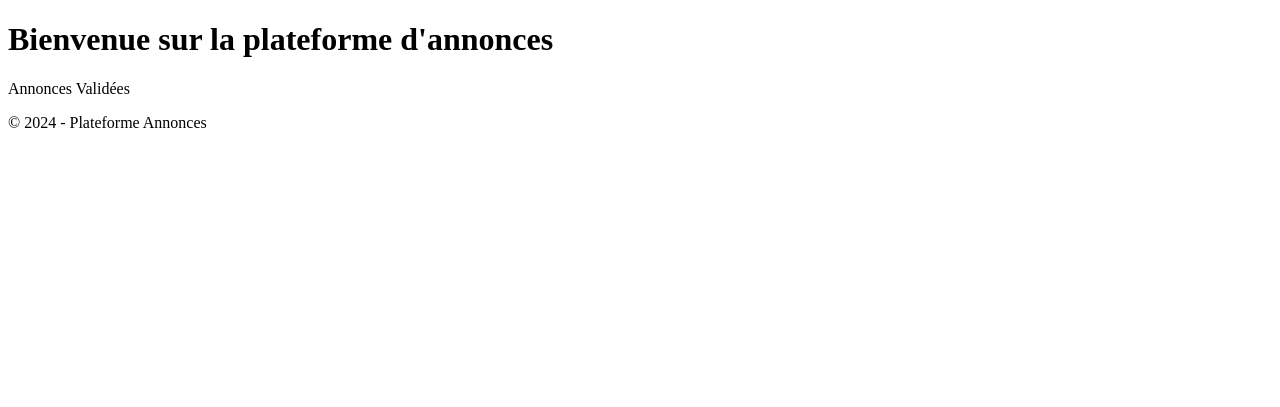
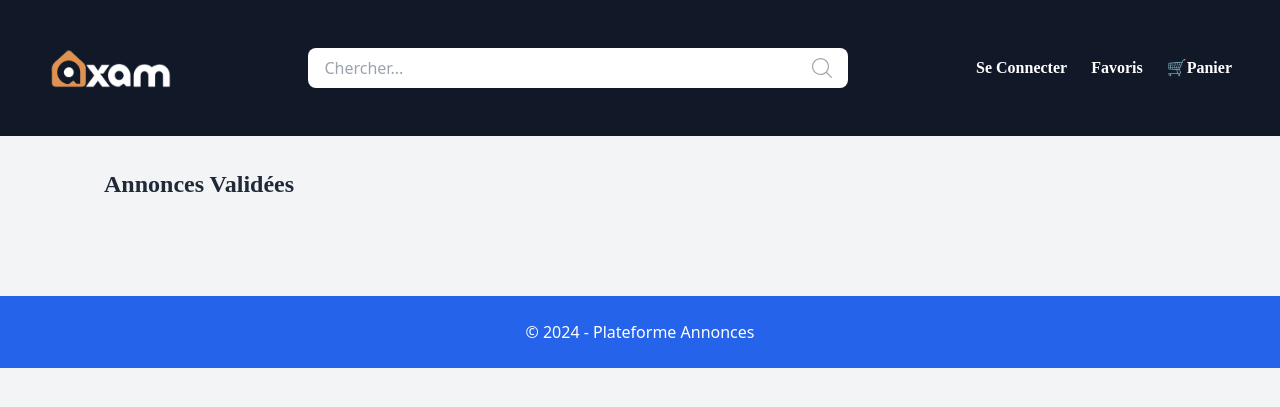
Before and after one commit to ahmedouvadel/Plateforme_announce, a Django app: page /annonces/validees/ in a window 1280 px wide. Shown: the top 407 px of the page. Run offline with Django 5.2, Linux system fonts and the light colour scheme; data that the repository does not hold is empty; some libraries are stand-ins or nearby versions.

Commit message:
add navbar

```diff
--- a/palteforme_announce/announces/templates/liste_annonces.html
+++ b/palteforme_announce/announces/templates/liste_annonces.html
@@ -5,41 +5,45 @@
 {% block content %}
   <div class="flex flex-col gap-8">
     <div class="mx-20">
-          <span class=" text-2xl font-semibold font-['Poppins']">Annonces Validées</span>
+      <span class="text-2xl font-semibold font-['Poppins']">Annonces Validées</span>
     </div>
-    <div class="flex flex-row w-full items-stretch justify-start  px-20 text-left  text-black font-['Poppins'] flex-wrap  ">
+
+    <div class="flex flex-wrap w-full justify-start px-20 text-black font-['Poppins'] gap-8">
       {% for annonce in annonces %}
-           <div class="relative flex flex-col items-center gap-2 px-5 py-3 w-[18rem] rounded-2xl shadow-2xl w-xs *:hover:cursor-pointer transition-all duration-500 ease-in-out transform hover:-translate-y-2 hover:scale-110 hover:border-2 hover:border-[#F7A400]" >
+        <div class="relative flex flex-col items-center h-auto gap-2 px-5 py-3 w-[18rem] rounded-2xl shadow-2xl hover:cursor-pointer transition-all duration-500 ease-in-out transform hover:-translate-y-2 hover:scale-110 hover:border-2 hover:border-[#F7A400]">
           {% if annonce.image %}
-               <div class="p-2">
-                   <img src="{{ annonce.image.url }}" alt="Image de l'annonce" class="rounded-8xs w-full h-[10.25rem] cover object-cover">
+            <div class="p-2 w-full">
+              <img src="{{ annonce.image.url }}" alt="Image de l'annonce" class="rounded-8xs w-full h-[10.25rem] object-cover">
             </div>
           {% endif %}
-                <div class="flex flex-col items-start">
+
+          <div class="flex flex-col items-start w-full">
             <div class="flex flex-row gap-1">
-                        <span class="text-[#3A3541] font-semibold font-['Poppins']">Titre : </span>
-                        <span class="text-[#3A3541] font-light font-['Poppins']">{{ annonce.titre }}</span>
+              <span class="text-[#3A3541] font-semibold">Titre :</span>
+              <span class="text-[#3A3541] font-light">{{ annonce.titre }}</span>
             </div>
+
             <div class="flex flex-row items-center gap-1">
-                   <span class="text-[#3A3541] font-semibold font-['Poppins']">Prix : </span>
-                   <span class="text-[#3A3541] font-light font-['Poppins']"> {{ annonce.prix }} €</span>
+              <span class="text-[#3A3541] font-semibold">Prix :</span>
+              <span class="text-[#3A3541] font-light">{{ annonce.prix }} €</span>
             </div>
+
             <div class="flex flex-row items-center gap-1">
-                    <span class="text-[#3A3541] font-semibold font-['Poppins']">Catégorie : </span>
-                    <span class="text-[#3A3541] font-light font-['Poppins']">{{ annonce.categorie.titre }}</span>
+              <span class="text-[#3A3541] font-semibold">Catégorie :</span>
+              <span class="text-[#3A3541] font-light">{{ annonce.categorie.titre }}</span>
             </div>
-                <div class="flex flex-row justify-center items-center gap-1">
-                    <span class="text-[#3A3541] font-semibold font-['Poppins']">Description : </span>
-                    <span class="text-[#3A3541] font-light font-['Poppins']">{{ annonce.description }}</span>
+
+            <div class="flex flex-row justify-start items-center gap-1">
+              <span class="text-[#3A3541] font-semibold">Description :</span>
+              <span class="text-[#3A3541] font-light">{{ annonce.description }}</span>
             </div>
+
             <div class="rounded-md bg-[#F7A400] w-[6.75rem] h-8 flex items-center justify-center gap-1 mt-3 cursor-pointer">
-          <span class=" text-sm font-light text-white font-['Poppins'] ">Voir détail</span>
+              <span class="text-sm font-light text-white">Voir détail</span>
             </div>
           </div>
         </div>
-            <div>
       {% endfor %}
     </div>
   </div>
-  </div>
 {% endblock %}
--- a/palteforme_announce/palteforme_announce/settings.py
+++ b/palteforme_announce/palteforme_announce/settings.py
@@ -55,11 +55,13 @@
 ]
 
 ROOT_URLCONF = "palteforme_announce.urls"
+STATIC_URL = '/static/'
+STATICFILES_DIRS = [os.path.join(BASE_DIR, "static")]
 
 TEMPLATES = [
     {
         "BACKEND": "django.template.backends.django.DjangoTemplates",
-        'DIRS': [os.path.join(BASE_DIR, 'templates')],  # Ajout du dossier templates
+        'DIRS': [os.path.join(BASE_DIR,'theme', 'templates')],  # Ajout du dossier templates
         "APP_DIRS": True,
         "OPTIONS": {
             "context_processors": [
--- a/palteforme_announce/theme/templates/base.html
+++ b/palteforme_announce/theme/templates/base.html
@@ -4,6 +4,7 @@
 <head>
     <meta charset="UTF-8">
     <meta name="viewport" content="width=device-width, initial-scale=1.0">
+    <link href="https://stackpath.bootstrapcdn.com/bootstrap/5.1.0/css/bootstrap.min.css" rel="stylesheet">
     <title>{% block title %}Plateforme Annonces{% endblock %}</title>
     <script src="https://cdn.tailwindcss.com"></script>
 </head>
@@ -11,11 +12,38 @@
 <body class="bg-gray-100 text-gray-800 bg-[#F7A400]">
 
     <!-- Header -->
-    <header class="bg-blue-600 text-white py-6 shadow-md bg-[#F7A400]">
-        <div class="container mx-auto px-4">
-            <h1 class="text-3xl font-bold">Bienvenue sur la plateforme d'annonces</h1>
-        </div>
-    </header>
+    <nav class="bg-gray-900 text-white py-5 px-6">
+  <div class="container mx-auto flex items-center justify-between px-6">
+
+    <!-- Logo -->
+    <a href="#" class="flex items-center text-2xl font-bold">
+{% load static %}
+<img src="{% static 'assets/logo.png' %}" alt="Logo" class="h-10 mr-2">
+    </a>
+
+    <!-- Search Bar -->
+    <div class="flex-1 mx-32">
+      <div class="relative items-center">
+        <input type="text" placeholder="Chercher..." class="w-full py-2 pl-4 pr-10 rounded-lg text-gray-800">
+        <button class="absolute right-2 top-2.5 text-orange-500">
+          <img src="{% static 'assets/search.svg' %}" alt="Logo" class="h-5 mr-2">
+        </button>
+      </div>
+    </div>
+    <!-- Icons -->
+    <div class="flex space-x-6 items-center font-semibold hover:cursor-pointer  font-['Poppins']">
+        <div  class="group relative text-gray-800 text-white transition-all duration-500 ease-in-out transform hover:-translate-2 hover:scale-110 ">Se Connecter
+        <div class="absolute left-0 bottom-0 w-0 h-[2px] bg-orange-500 transition-all duration-500 group-hover:w-full"></div>
+      </div>
+        <div  class="group relative text-gray-800 text-white transition-all duration-500 ease-in-out transform hover:-translate-2 hover:scale-110  ">Favoris
+        <div class="absolute left-0 bottom-0 w-0 h-[2px] bg-orange-500 transition-all duration-500 group-hover:w-full"></div>
+      </div>
+        <div  class="group relative text-gray-800 text-white transition-all duration-500 ease-in-out transform hover:-translate-2 hover:scale-110  ">🛒Panier
+        <div class="absolute left-0 bottom-0 w-0 h-[2px] bg-orange-500 transition-all duration-500 group-hover:w-full"></div>
+      </div>
+    </div>
+  </div>
+</nav>
 
     <!-- Main Content -->
     <main class="container mx-auto px-4 py-8">
@@ -28,6 +56,10 @@
             <p>&copy; 2024 - Plateforme Annonces</p>
         </div>
     </footer>
+<!-- Scripts JavaScript de Bootstrap -->
+<script src="https://code.jquery.com/jquery-3.6.0.min.js"></script>
+<script src="https://cdn.jsdelivr.net/npm/@popperjs/core@2.9.3/dist/umd/popper.min.js"></script>
+<script src="https://stackpath.bootstrapcdn.com/bootstrap/5.1.0/js/bootstrap.min.js"></script>
 
 </body>
 
```
Also changed, not shown: palteforme_announce/media/annonces/116e0a70-3b17-4518-aebe-87c1bcd77efe_iphone-13-pink128go.jpg (added), palteforme_announce/media/annonces/9e33a26f-d806-4fc6-91fe-1a8605121308.JPG (added), palteforme_announce/media/annonces/IMG_6303.JPG (added), palteforme_announce/media/annonces/IMG_7053.JPG (added), palteforme_announce/theme/static/assets/logo.png (added), palteforme_announce/theme/static/assets/search.svg (added). Lines whose indentation alone changed are shown as unchanged.
